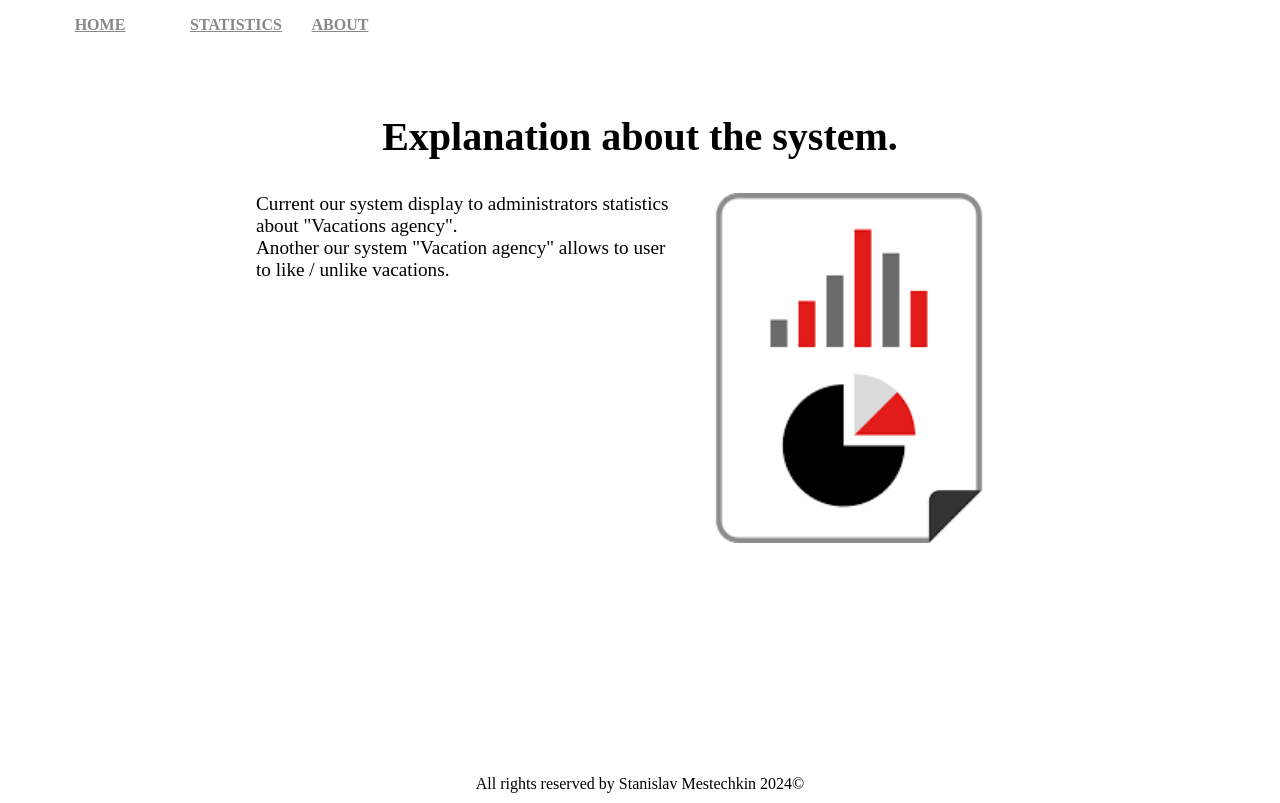
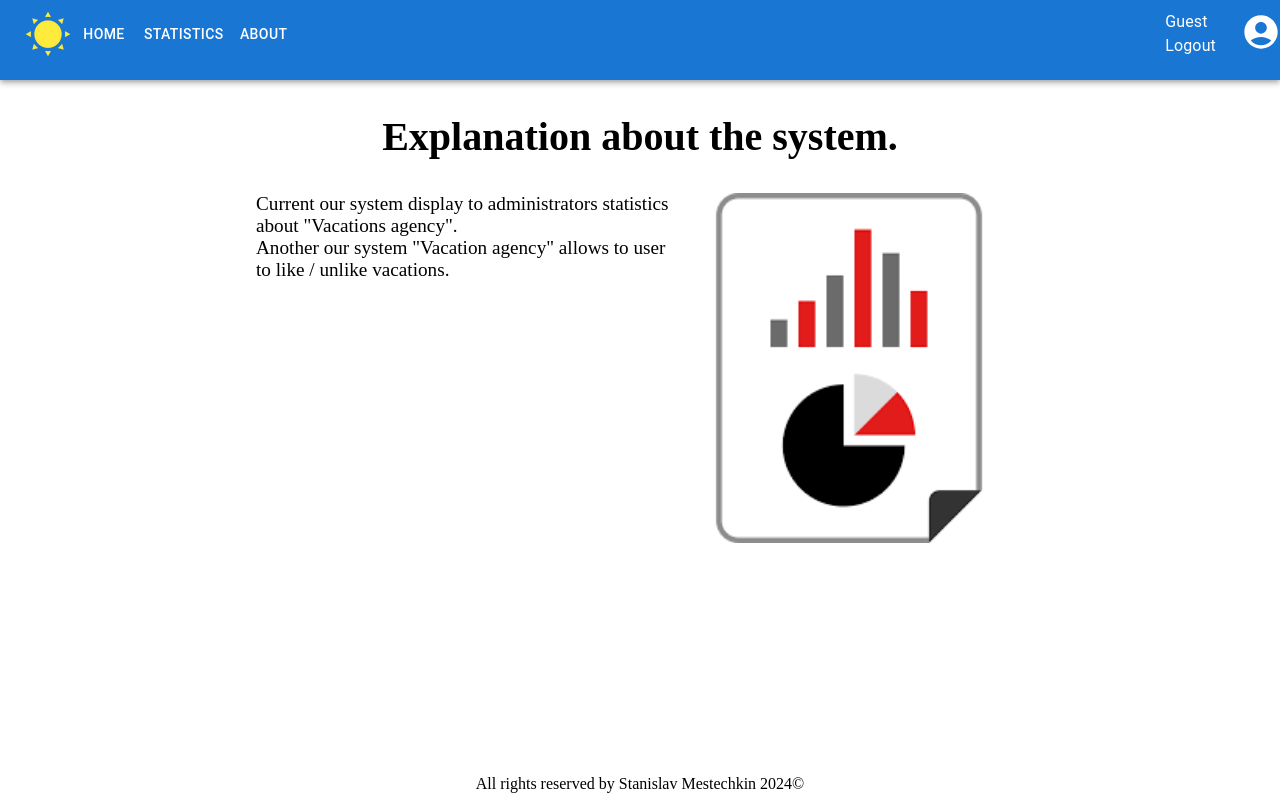
Before and after one commit to StasX/VacationsAgency, a React (Create React App) app in the folder React/: page /home in a window 1280 px wide. Built offline with nearby package versions, Linux system fonts and the light colour scheme.

Commit message:
Replace header

```diff
--- a/React/package.json
+++ b/React/package.json
@@ -5,6 +5,7 @@
   "dependencies": {
     "@emotion/react": "^11.11.4",
     "@emotion/styled": "^11.11.5",
+    "@mui/icons-material": "^5.15.19",
     "@mui/material": "^5.15.19",
     "@reduxjs/toolkit": "^2.2.3",
     "@testing-library/jest-dom": "^5.17.0",
--- a/React/src/Components/LayoutArea/Header/Header.tsx
+++ b/React/src/Components/LayoutArea/Header/Header.tsx
@@ -1,10 +1,73 @@
-import { Navbar } from "../Navbar/Navbar";
-import css from "./Header.module.css";
+import AppBar from '@mui/material/AppBar';
+import Box from '@mui/material/Box';
+import Toolbar from '@mui/material/Toolbar';
+import Typography from '@mui/material/Typography';
+import Container from '@mui/material/Container';
+import Button from '@mui/material/Button';
+import { useLocation, useNavigate } from 'react-router-dom';
+import logo from "../../../Assets/img/logo.png"
+import { Grid } from '@mui/material';
+import AccountCircle from '@mui/icons-material/AccountCircle';
+import { useEffect, useState } from 'react';
+import { store } from '../../../Redux/state';
+import { userService } from '../../../Services/UserService';
+
+
 
 export function Header(): JSX.Element {
-    return (
-        <div className={css.Header}>
-			<Navbar/>
-        </div>
+    const pages = [{ text: "Home", url: "/home" }, { text: "Statistics", url: "/statistics" }, { text: "About", url: "/about" }];
+
+    const location = useLocation();
+    const navigate = useNavigate();
+
+
+    function handleNavigation(url: string){
+        navigate(url);
+    };
+    function logout(){
+        userService.logout();
+        navigate("/login");
+    }
+
+    const[name,setName]=useState<string>("Guest");
+
+    useEffect(()=>{
+        const state=store.getState();
+    },[]);
+
+    return location.pathname.match("/login") ? (<AppBar position="static"></AppBar>) : (
+        <AppBar position="static">
+            <Container maxWidth="xl">
+                <Toolbar disableGutters>
+                    <img src={logo} alt="Logo" />
+
+                    <Box sx={{ flexGrow: 1, display: 'flex' }}>
+                        {pages.map((page, index) => (
+                            <Button
+                                key={index}
+                                onClick={() => handleNavigation(page.url)}
+                                sx={{ my: 2, color: 'white', display: 'block' }}
+                            >
+                                {page.text}
+                            </Button>
+                        ))}
+                    </Box>
+                    <Box sx={{ flexGrow: 0 }}>
+                        <Grid container
+                            direction="row"
+                            justifyContent="center"
+                            alignItems="center">
+                            <Grid item xs={10}>
+                                <Typography>{name}</Typography>
+                                <Typography onClick={logout} sx={{cursor:"pointer"}}>Logout</Typography>
+                            </Grid>
+                            <Grid item xs={2}>
+                            <AccountCircle sx={{fontSize:"30pt"}}/>
+                            </Grid>
+                        </Grid>
+                    </Box>
+                </Toolbar>
+            </Container>
+        </AppBar>
     );
 }
--- a/React/src/Components/LayoutArea/Layout/Layout.tsx
+++ b/React/src/Components/LayoutArea/Layout/Layout.tsx
@@ -6,9 +6,7 @@ import css from "./Layout.module.css";
 export function Layout(): JSX.Element {
     return (
         <div className={css.Layout}>
-            <header>
-                <Header />
-            </header>
+            <Header />
             <main>
                 <Routing />
             </main>
--- a/React/src/Components/LayoutArea/Navbar/Navbar.module.css
+++ /dev/null
@@ -1,23 +0,0 @@
-.Navbar{
-    height: 100%;
-}
-.Navbar ul{
-    display: flex;
-    flex-direction: row;
-    flex-wrap: nowrap;
-}
-.Navbar li{
-    width: 120px;
-    height: 50px;
-    list-style-type: none;
-    text-align: center;
-}
-.Navbar a{
-	padding: 15px 30px;
-    color: #888;
-    text-transform: uppercase;
-    font-weight: 700;
-}
-.Navbar a:hover{
-    color: #007dfe;
-}
--- a/React/src/Components/LayoutArea/Navbar/Navbar.tsx
+++ /dev/null
@@ -1,22 +0,0 @@
-import { NavLink, useLocation } from "react-router-dom";
-import css from "./Navbar.module.css";
-
-export function Navbar(): JSX.Element {
-    const location=useLocation();
-
-    return location.pathname.match("/login") ? (<nav className={css.Navbar}></nav>) : (
-        <nav className={css.Navbar}>
-            <ul>
-                <li>
-                <NavLink to="/home">Home</NavLink>
-            </li>
-            <li>
-                <NavLink to="/statistics">Statistics</NavLink>
-            </li>
-            <li>
-                <NavLink to="/about">About</NavLink>
-            </li>
-            </ul>
-        </nav>
-    );
-}
--- a/React/src/Services/UserService.ts
+++ b/React/src/Services/UserService.ts
@@ -24,10 +24,12 @@ class UserService {
         localStorage.setItem("token", token);
     }
 
-    public logout(): void {
+    public async logout(): Promise<void> {
+        await axios.delete<string>(appConfig.logoutUrl);
         const action = userActions.logout();
         store.dispatch(action);
         localStorage.removeItem("token");
+
     }
 }
 
```
Also changed, not shown: React/src/Assets/img/logo.png (added), 1 other file (tests, documents, lock files or other folders).
